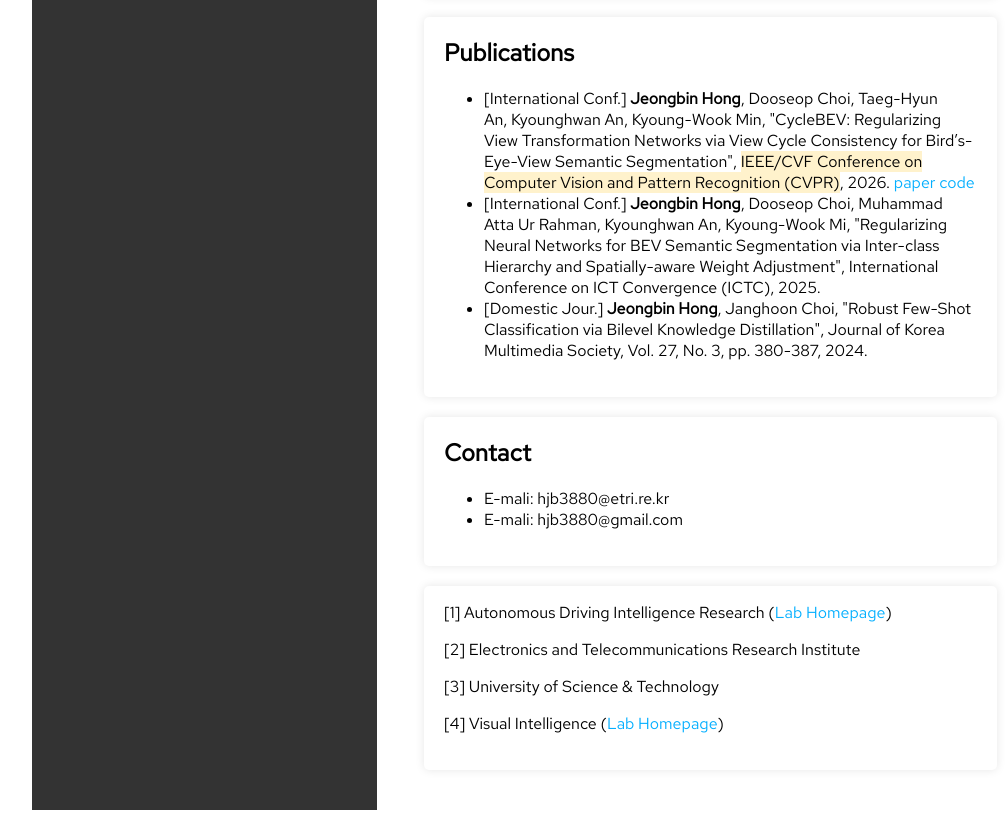
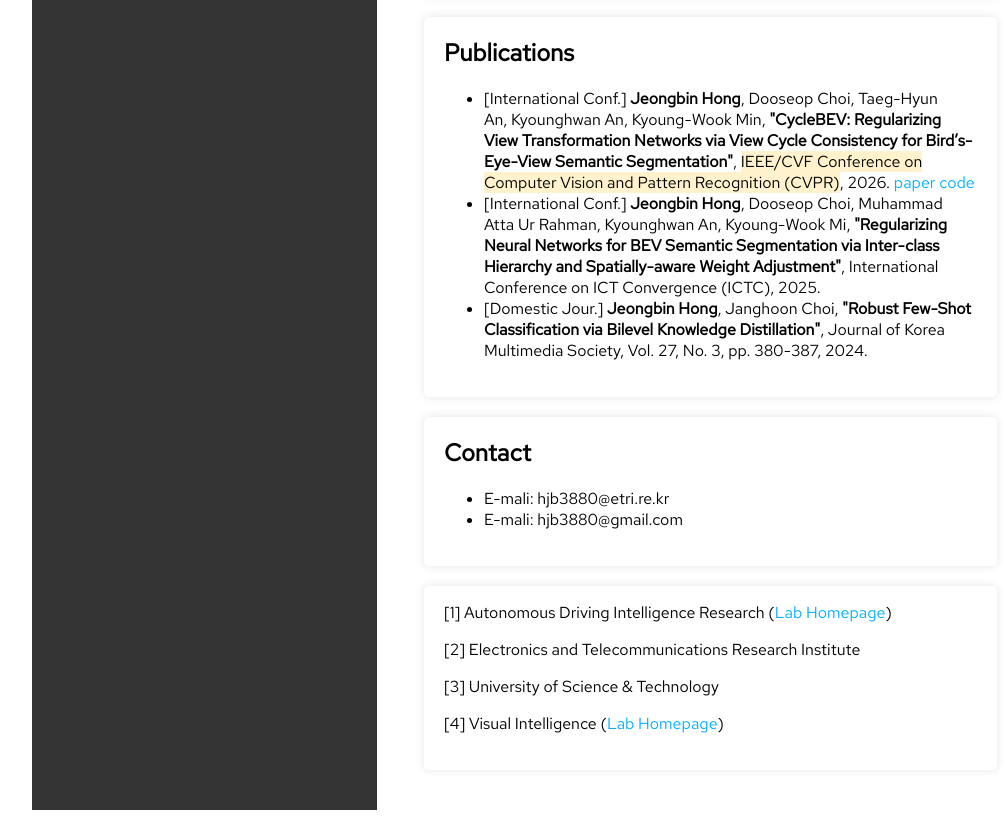
Before and after one commit to Jeong-Bin/Jeong-Bin.github.io, a plain HTML site: page index.html in a window 1280 px wide. Shown: the part 988-1806 px from the top of the page, without its empty margins (102-1107 px from the left). Drawn offline with Linux system fonts and the light colour scheme.

Commit message:
Bold publication titles in index.html

```diff
--- a/index.html
+++ b/index.html
@@ -62,14 +62,14 @@
             <section id="publications" class="section_box">
                 <h2>Publications</h2>
                 <ul>
-                    <li>[International Conf.] <b>Jeongbin Hong</b>, Dooseop Choi, Taeg-Hyun An, Kyounghwan An, Kyoung-Wook Min, "CycleBEV: Regularizing View Transformation Networks via View Cycle Consistency for Bird’s-Eye-View Semantic Segmentation",
+                    <li>[International Conf.] <b>Jeongbin Hong</b>, Dooseop Choi, Taeg-Hyun An, Kyounghwan An, Kyoung-Wook Min, <b>"CycleBEV: Regularizing View Transformation Networks via View Cycle Consistency for Bird’s-Eye-View Semantic Segmentation"</b>,
                         <span style="background-color: #fff2cc;">IEEE/CVF Conference on Computer Vision and Pattern Recognition (CVPR)</span>, 2026.
                         <a class="link" href="https://arxiv.org/abs/2602.23575">paper</a>
                         <a class="link" href="https://github.com/JeongbinHong/CycleBEV/tree/main">code</a>
                     </li>
 
-                    <li>[International Conf.] <b>Jeongbin Hong</b>, Dooseop Choi, Muhammad Atta Ur Rahman, Kyounghwan An, Kyoung-Wook Mi, "Regularizing Neural Networks for BEV Semantic Segmentation via Inter-class Hierarchy and Spatially-aware Weight Adjustment", International Conference on ICT Convergence (ICTC), 2025.</li>
-                    <li>[Domestic Jour.] <b>Jeongbin Hong</b>, Janghoon Choi, "Robust Few-Shot Classification via Bilevel Knowledge Distillation", Journal of Korea Multimedia Society, Vol. 27, No. 3, pp. 380-387, 2024.</li>
+                    <li>[International Conf.] <b>Jeongbin Hong</b>, Dooseop Choi, Muhammad Atta Ur Rahman, Kyounghwan An, Kyoung-Wook Mi, <b>"Regularizing Neural Networks for BEV Semantic Segmentation via Inter-class Hierarchy and Spatially-aware Weight Adjustment"</b>, International Conference on ICT Convergence (ICTC), 2025.</li>
+                    <li>[Domestic Jour.] <b>Jeongbin Hong</b>, Janghoon Choi, <b>"Robust Few-Shot Classification via Bilevel Knowledge Distillation"</b>, Journal of Korea Multimedia Society, Vol. 27, No. 3, pp. 380-387, 2024.</li>
                 </ul>
             </section>
 
```
